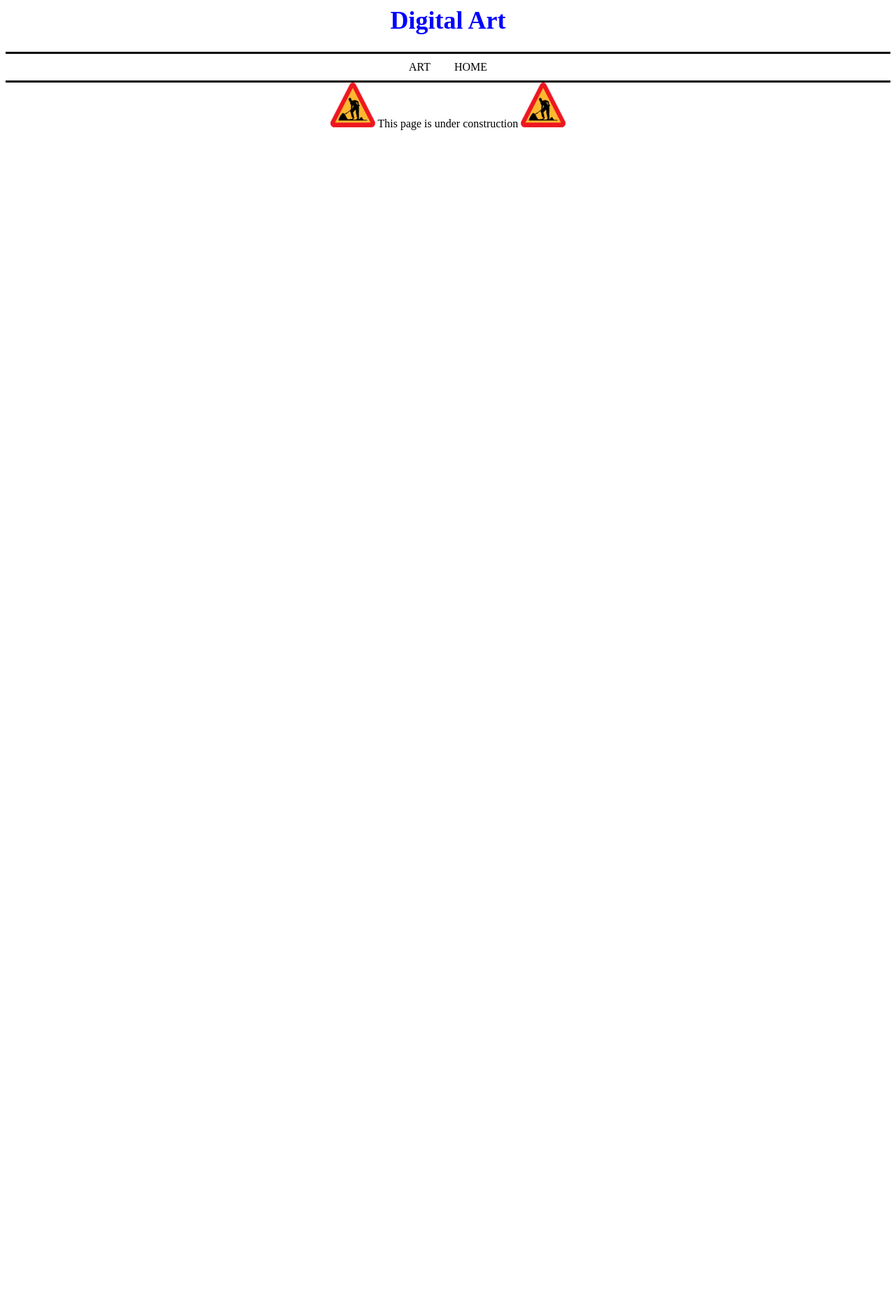
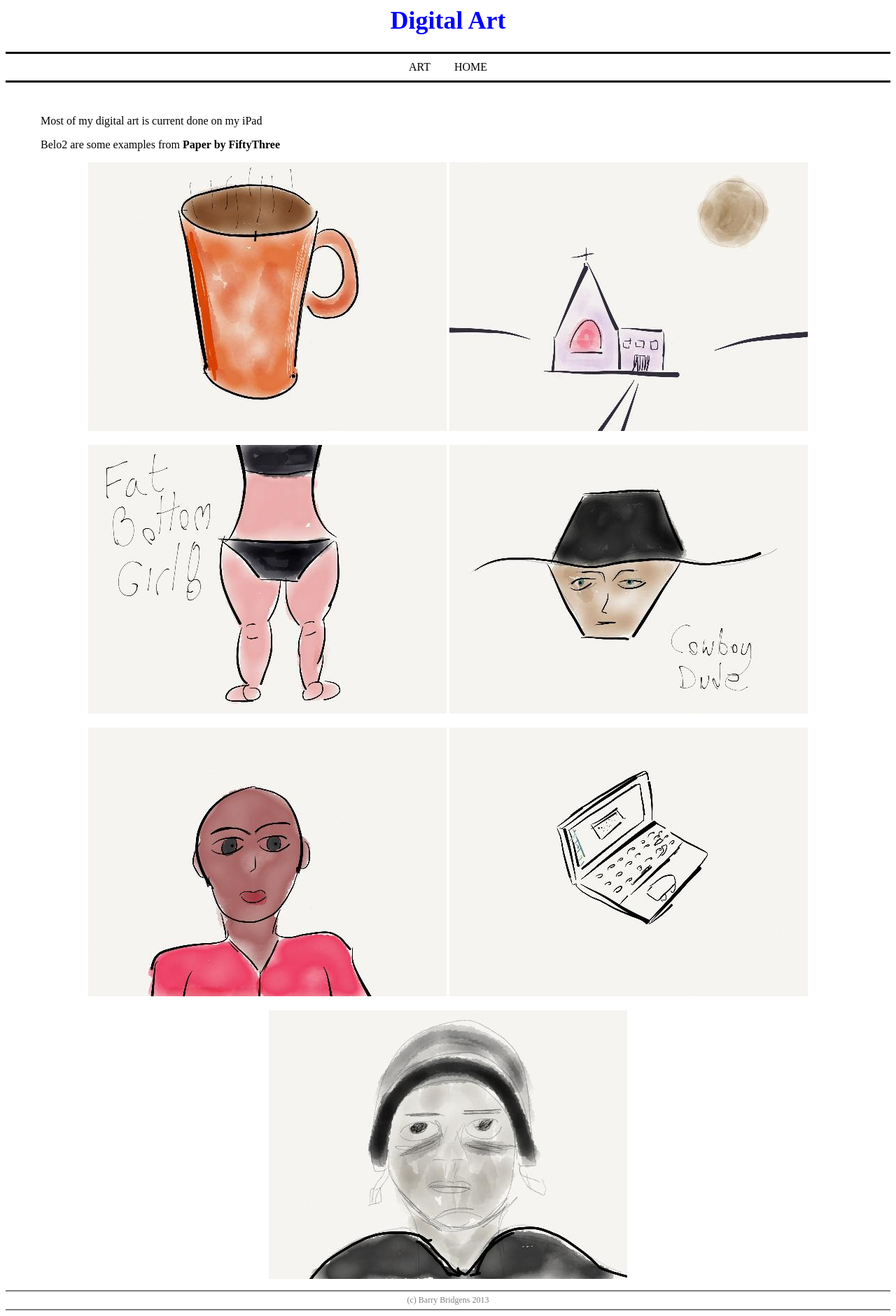
Before and after one commit to barrybridgens/website, a plain HTML site: page art/digital_art.html in a window 1280 px wide. Shown: the whole page at 70% size. Before the commit the page ends 800 px from the top, so only its background shows below. Drawn offline with Linux system fonts and the light colour scheme.

Commit message:
Drawings and digital art added

```diff
--- a/art/digital_art.html
+++ b/art/digital_art.html
@@ -21,10 +21,23 @@
 		</div>
 	</div>
 
+	<div id="main">
+		<p>Most of my digital art is current done on my iPad</p>
+		<p>Belo2 are some examples from <b>Paper by FiftyThree</b></p>
+	</div>
+
 	<div id="centred">
-	    <img src="../images/under_construction.png">
-		This page is under construction
-		<img src="../images/under_construction.png">
+	    <p><img src="../images/cup.jpg">
+	    <img src="../images/church.jpg"></p>
+		<p><img src="../images/fat_bottom.jpg">
+		<img src="../images/dude.jpg"></p>
+		<p><img src="../images/bald.jpg">
+		<img src="../images/laptop.jpg"></p>
+		<p><img src="../images/soldier.jpg"></p>
+	</div>
+
+	<div id="footer">
+		(c) Barry Bridgens 2013
 	</div>
 </body>
 </html>
```
Also changed, not shown: art/drawing.html (+12 -3 lines), images/bald.jpg (added), images/church.jpg (added), images/cup.jpg (added), images/drawing5.jpeg (added), images/drawing6.jpeg (added), images/drawing7.jpeg (added), images/dude.jpg (added), images/fat_bottom.jpg (added), images/laptop.jpg (added), images/soldier.jpg (added).
